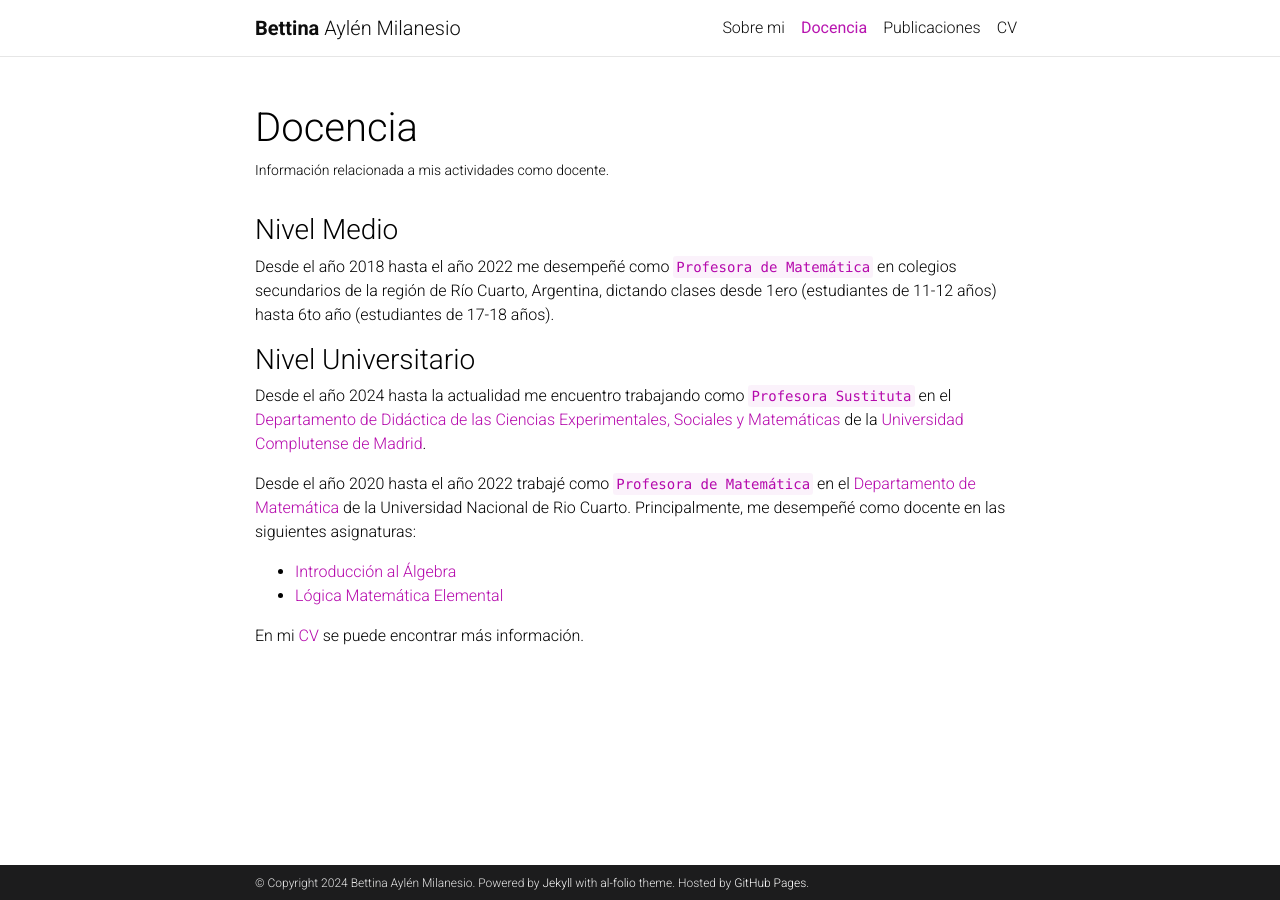
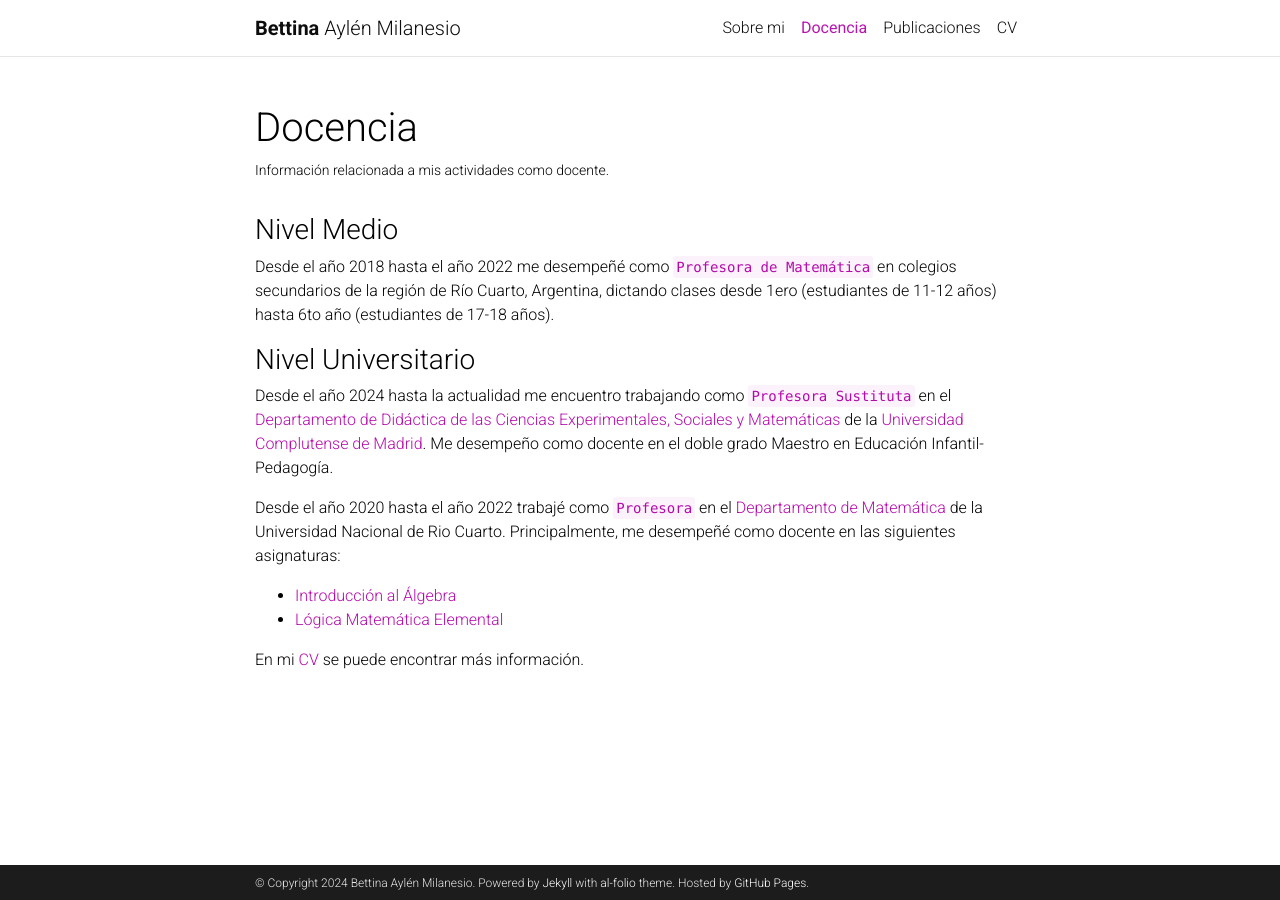
Before and after one commit to bmilanesio/bmilanesio.github.io, a Jekyll site: the page built from _pages/teaching.md, in a window 1280 px wide. Built offline with Jekyll 4.4.1, drawn with Linux system fonts in a browser that asks for light colours; comment, search, counter and statistics services are not loaded; a style sheet for code colours, icons or effects is not loaded.

Commit message:
actualizando

```diff
--- a/_pages/teaching.md
+++ b/_pages/teaching.md
@@ -13,9 +13,9 @@
 
 ### Nivel Universitario
 
-Desde el año 2024 hasta la actualidad me encuentro trabajando como `Profesora Sustituta` en el [Departamento de Didáctica de las Ciencias Experimentales, Sociales y Matemáticas](https://www.ucm.es/departamento-de-didactica-de-las-ciencias-experimentales,-ciencias-sociales-y-matematicas) de la [Universidad Complutense de Madrid](https://www.ucm.es/).
+Desde el año 2024 hasta la actualidad me encuentro trabajando como `Profesora Sustituta` en el [Departamento de Didáctica de las Ciencias Experimentales, Sociales y Matemáticas](https://www.ucm.es/departamento-de-didactica-de-las-ciencias-experimentales,-ciencias-sociales-y-matematicas) de la [Universidad Complutense de Madrid](https://www.ucm.es/). Me desempeño como docente en el doble grado Maestro en Educación Infantil-Pedagogía.
 
-Desde el año 2020 hasta el año 2022 trabajé como `Profesora de Matemática` en el [Departamento de Matemática](http://mat.exa.unrc.edu.ar/) de la Universidad Nacional de Rio Cuarto. Principalmente, me desempeñé como docente en las siguientes asignaturas:
+Desde el año 2020 hasta el año 2022 trabajé como `Profesora` en el [Departamento de Matemática](http://mat.exa.unrc.edu.ar/) de la Universidad Nacional de Rio Cuarto. Principalmente, me desempeñé como docente en las siguientes asignaturas:
   - [Introducción al Álgebra](https://sisinfo.unrc.edu.ar/repositorio/sial/programas/facu2/2_2021_1946_2115710.pdf)
   - [Lógica Matemática Elemental](https://sisinfo.unrc.edu.ar/repositorio/sial/programas/facu2/2_2018_1934_1115710.pdf)
 
```
